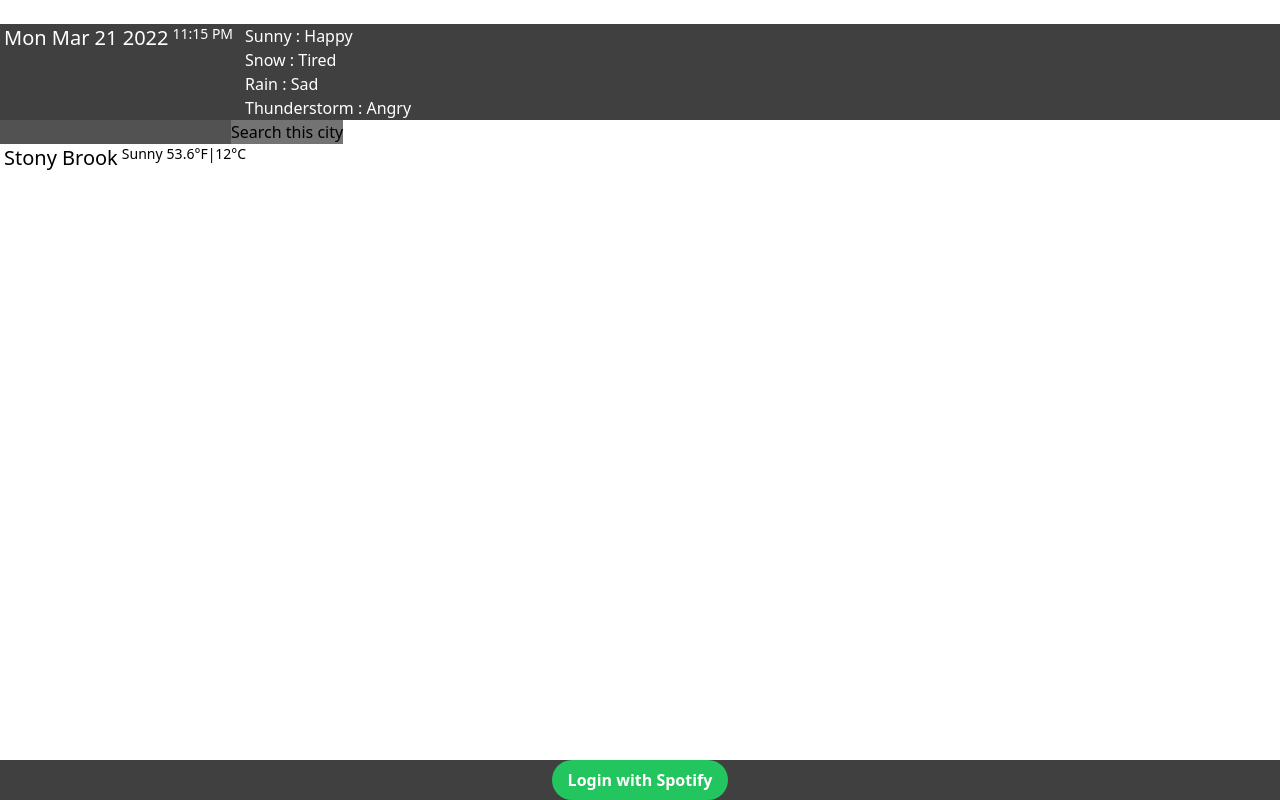
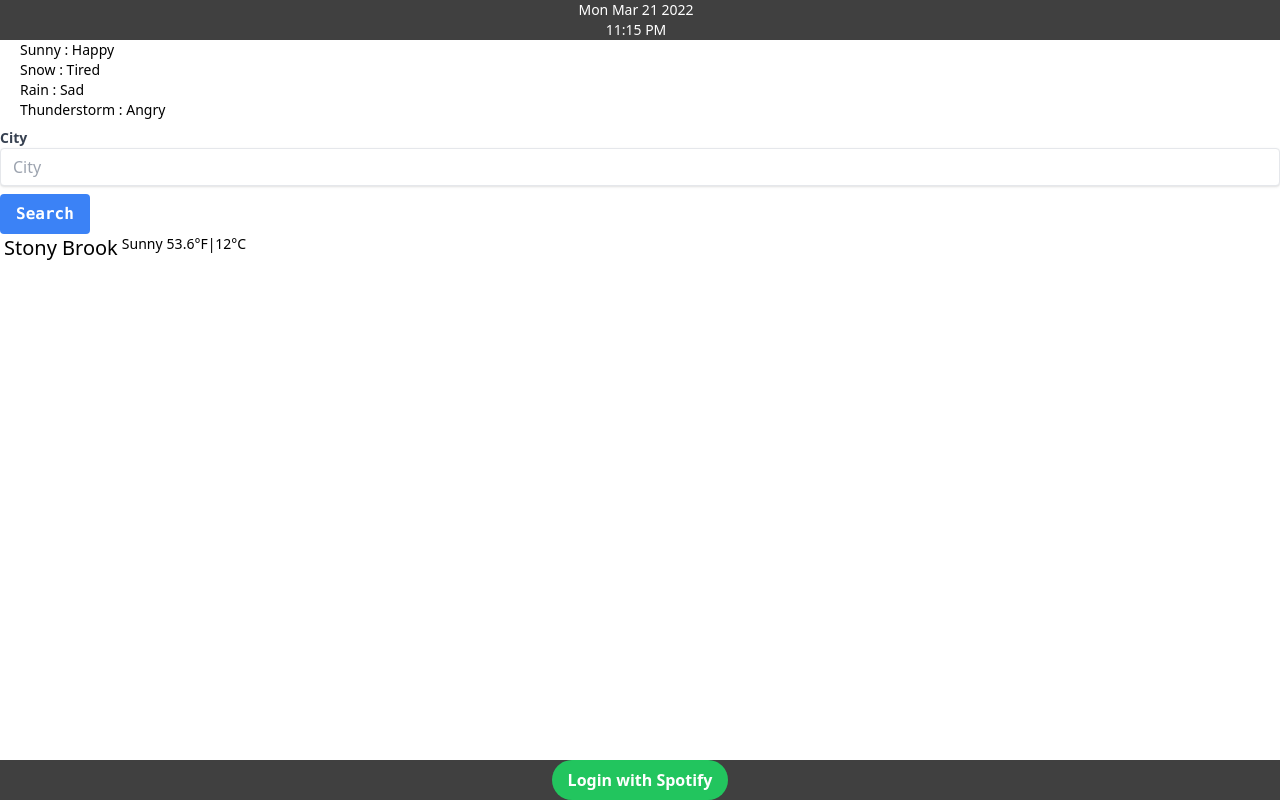
Before and after one commit to jiechenmc/Dash, a React (Create React App) app in the folder client/: page / in a window 1280 px wide. Built offline with nearby package versions, Linux system fonts and the light colour scheme.

Commit message:
UI basically complete

```diff
--- a/client/src/Content.js
+++ b/client/src/Content.js
@@ -1,10 +1,11 @@
 import React from "react";
 import Weather from "./PageContent/Weather";
-
+import FootBar from "./FootBar";
 export default function Content() {
   return (
     <div>
       <Weather />
+      <FootBar />
     </div>
   );
 }
--- a/client/src/HeadBar.js
+++ b/client/src/HeadBar.js
@@ -1,12 +1,12 @@
 import React from "react";
-import Settings from "./HeadBar/Settings";
+import Github from "./HeadBar/Github";
 import Time from "./HeadBar/Time";
 
 export default function HeadBar() {
   return (
     <div className="inline-flex gap-2 bg-neutral-700 text-white text-mono">
       <Time />
-      <Settings />
+      <Github />
     </div>
   );
 }
--- a/client/src/Github.js
+++ b/client/src/HeadBar/Github.js
@@ -5,12 +5,8 @@ export default function Github() {
     window.open("https://github.com/jiechenmc/dash", "_blank");
   };
   return (
-    <div>
-      <button
-        onClick={handleOnClick}
-        className="w-full bg-neutral-800"
-        title="View Source!"
-      >
+    <div className="right-0 bg-neutral-800 text-center">
+      <button onClick={handleOnClick} title="View Source!">
         <i className="bi-github text-xl"></i>
       </button>
     </div>
--- a/client/src/HeadBar/Time.js
+++ b/client/src/HeadBar/Time.js
@@ -11,7 +11,7 @@ export default function Time() {
   };
 
   return (
-    <div className="w-fit">
+    <div className="w-full">
       <TimeCard {...props_list} />
     </div>
   );
--- a/client/src/HeadBar/TimeCard.js
+++ b/client/src/HeadBar/TimeCard.js
@@ -2,9 +2,8 @@ import React from "react";
 
 export default function TimeCompact({ today, time }) {
   return (
-    <div className="flex flex-row gap-1">
-      <i className="bi-clock text-xl"></i>
-      <p className="text-xl">{today}</p>
+    <div className="flex flex-col mx-2 text-center">
+      <p className="text-sm">{today}</p>
       <p className="text-sm">{time}</p>
     </div>
   );
--- a/client/src/HeadBar/useTime.js
+++ b/client/src/HeadBar/useTime.js
@@ -5,11 +5,14 @@ export default function useTime() {
 
   const parseTime = () => {
     const timeOfDay = date.getHours() - 12 < 0 ? "AM" : "PM";
-    let hours =
-      date.getHours() - 10 < 0 ? "0" + date.getHours() : date.getHours() - 12;
-    if (hours === "00") hours = 12;
+    let hours = date.getHours() < 10 ? "0" + date.getHours() : date.getHours();
     const minutes =
       date.getMinutes() < 10 ? "0" + date.getMinutes() : date.getMinutes();
+
+    if (timeOfDay === "PM") hours = hours - 12;
+
+    if (hours === 0) hours = 12;
+
     return `${hours}:${minutes} ${timeOfDay}`;
   };
 
--- a/client/src/HomeScreen.js
+++ b/client/src/HomeScreen.js
@@ -1,16 +1,13 @@
 import React from "react";
 import HeadBar from "./HeadBar";
 import Content from "./Content";
-import FootBar from "./FootBar";
-import Github from "./Github";
-
+import Settings from "./Settings";
 export default function HomeScreen() {
   return (
-    <div className="grid grid-row-4">
-      <Github />
+    <div className="grid grid-row-3 ">
       <HeadBar />
+      <Settings />
       <Content />
-      <FootBar />
     </div>
   );
 }
--- a/client/src/PageContent/Weather.js
+++ b/client/src/PageContent/Weather.js
@@ -19,10 +19,23 @@ export default function Weather() {
   };
 
   return (
-    <div>
-      <input ref={inputElement} className="bg-neutral-600"></input>
-      <button onClick={onButtonClick} className="bg-neutral-500">
-        Search this city
+    <div className="mt-2">
+      <label class="block text-gray-700 text-sm font-bold" for="city">
+        City
+      </label>
+      <input
+        ref={inputElement}
+        className="shadow appearance-none border rounded w-full py-2 px-3 text-gray-700 leading-tight focus:outline-none focus:shadow-outline mb-2"
+        id="city"
+        type="text"
+        placeholder="City"
+      />
+      <button
+        onClick={onButtonClick}
+        className="bg-blue-500 hover:bg-blue-700 text-white font-bold py-2 px-4 rounded focus:outline-none focus:shadow-outline font-mono"
+        type="button"
+      >
+        Search
       </button>
       <WeatherCard {...props_list} />
     </div>
--- a/client/src/PageContent/WeatherCard.js
+++ b/client/src/PageContent/WeatherCard.js
@@ -2,7 +2,7 @@ import React from "react";
 
 export default function WeatherCompact({ city, weather, temperature }) {
   return (
-    <div className="flex flex-row gap-1">
+    <div className="flex flex-row gap-1 ">
       <i className="bi-cloud text-xl"></i>
       <p className="text-xl">{city}</p>
       <p className="text-sm">{weather}</p>
--- a/client/src/HeadBar/Settings.js
+++ b/client/src/Settings.js
@@ -1,25 +1,23 @@
-import React from "react";
+import React, { useState } from "react";
 
 export default function Settings() {
-  const moods = {
+  const [moods, setMoods] = useState({
     Sunny: "Happy",
     Snow: "Tired",
     Rain: "Sad",
     Thunderstorm: "Angry",
-  };
+  });
 
   const moodList = Object.keys(moods).map((mood) => {
     return (
-      <li key={mood}>
+      <li key={mood} className="text-sm">
         {mood} : {moods[mood]}
       </li>
     );
   });
   return (
     <div className="flex flex-row gap-1">
-      <button className="text-xl" title="Compact/Comfort Views">
-        <i className="bi-gear"></i>
-      </button>
+      <i className="bi-gear text-base mx-2"></i>
       <ul className="flex flex-col">{moodList}</ul>
     </div>
   );
```
